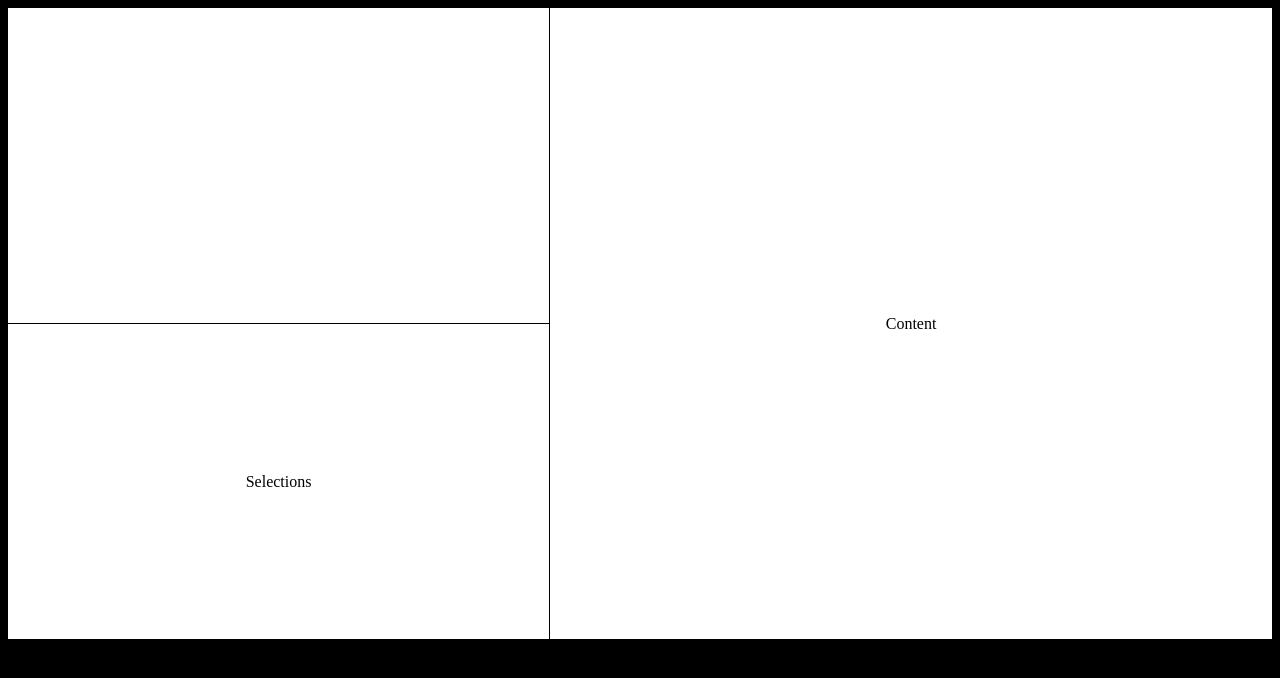
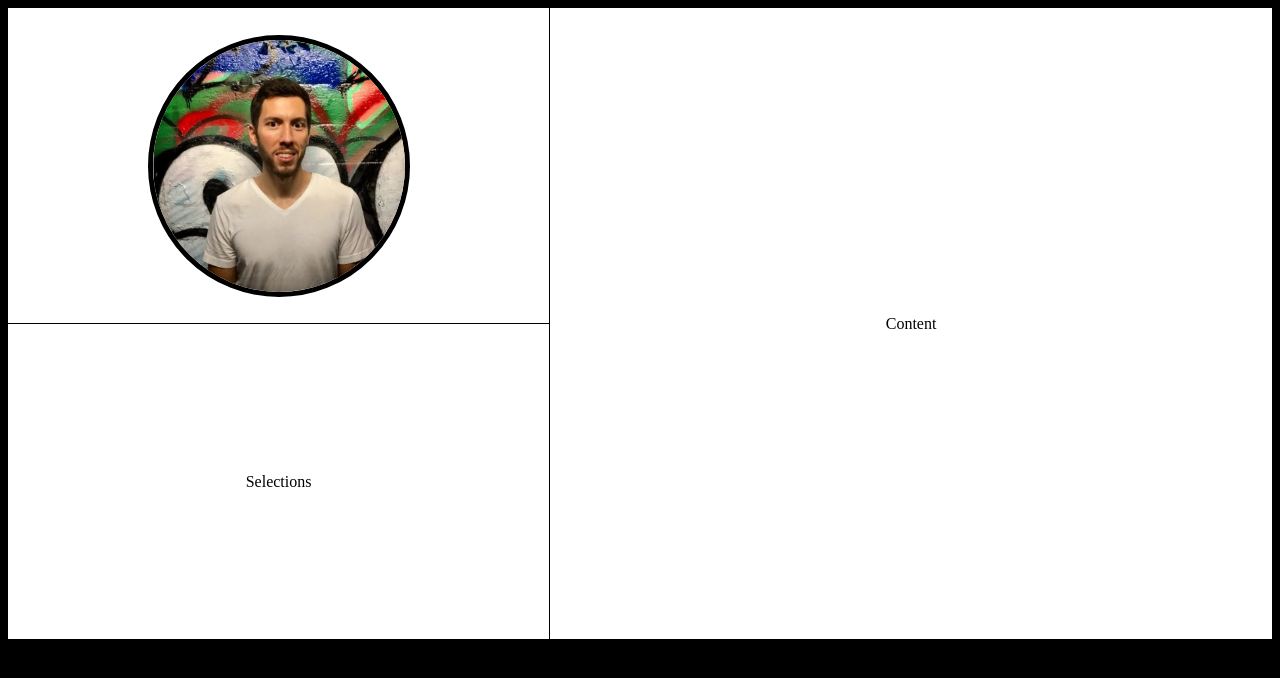
Before and after one commit to andrewdavidcoleman/andrewdavidcoleman, an Angular app: page / in a window 1280 px wide. Shown: the top 678 px of the page. Built offline with nearby package versions, Linux system fonts and the light colour scheme.

Commit message:
Img formatting

```diff
--- a/src/app/grid/grid.component.css
+++ b/src/app/grid/grid.component.css
@@ -17,3 +17,9 @@
   -webkit-filter: grayscale(100%); /* Safari 6.0 - 9.0 */
   filter: grayscale(0%);
 }
+
+.krog-andrew {
+  height: 80%;
+  border-radius: 500px;
+  border: solid 5px black;
+}
--- a/src/app/grid/grid.component.html
+++ b/src/app/grid/grid.component.html
@@ -1,5 +1,5 @@
 <mat-grid-list cols="7" rowHeight="4:7">
-  <mat-grid-tile colspan="3" class="tile-1"></mat-grid-tile>
+  <mat-grid-tile colspan="3" class="tile-1"><img class="krog-andrew" src="./assets/krog-andrew.jpg"></mat-grid-tile>
   <mat-grid-tile colspan="4" rowspan="2" class="tile-2">Content</mat-grid-tile>
   <mat-grid-tile colspan="3" class="tile-3">Selections</mat-grid-tile>
 </mat-grid-list>
```
